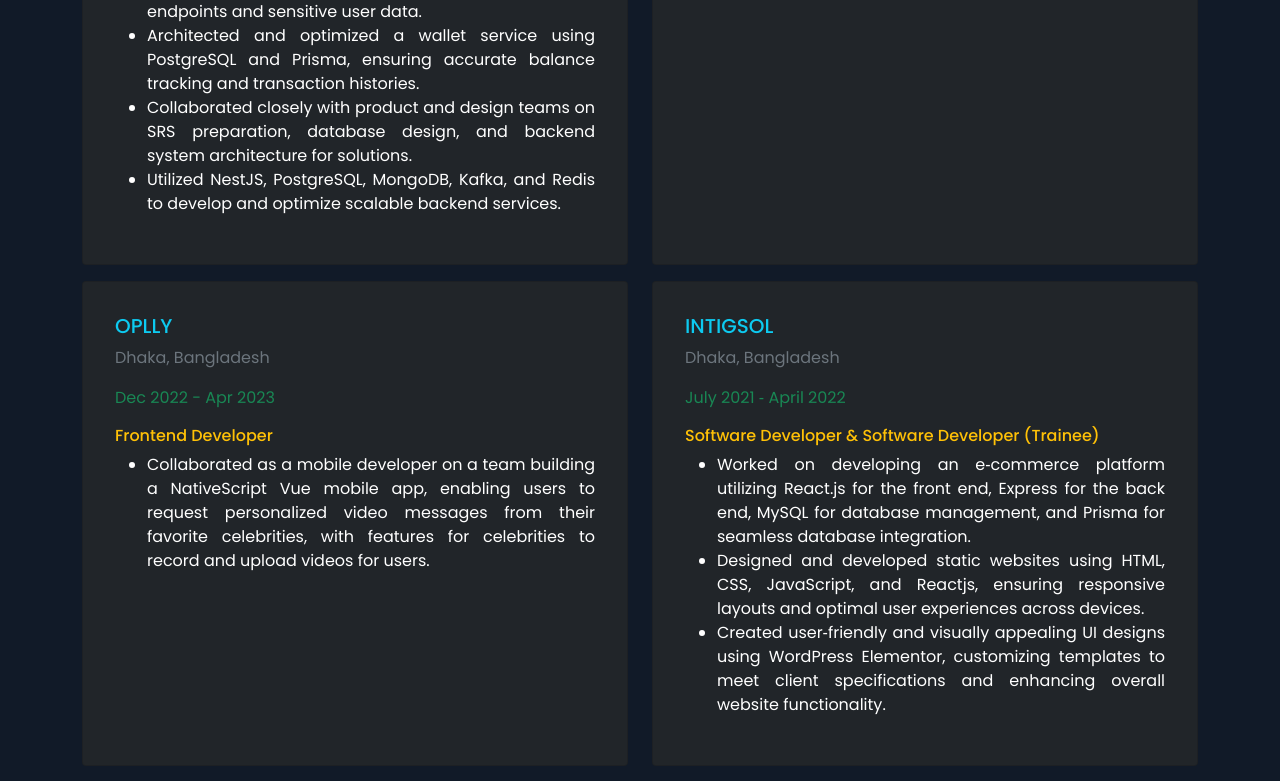
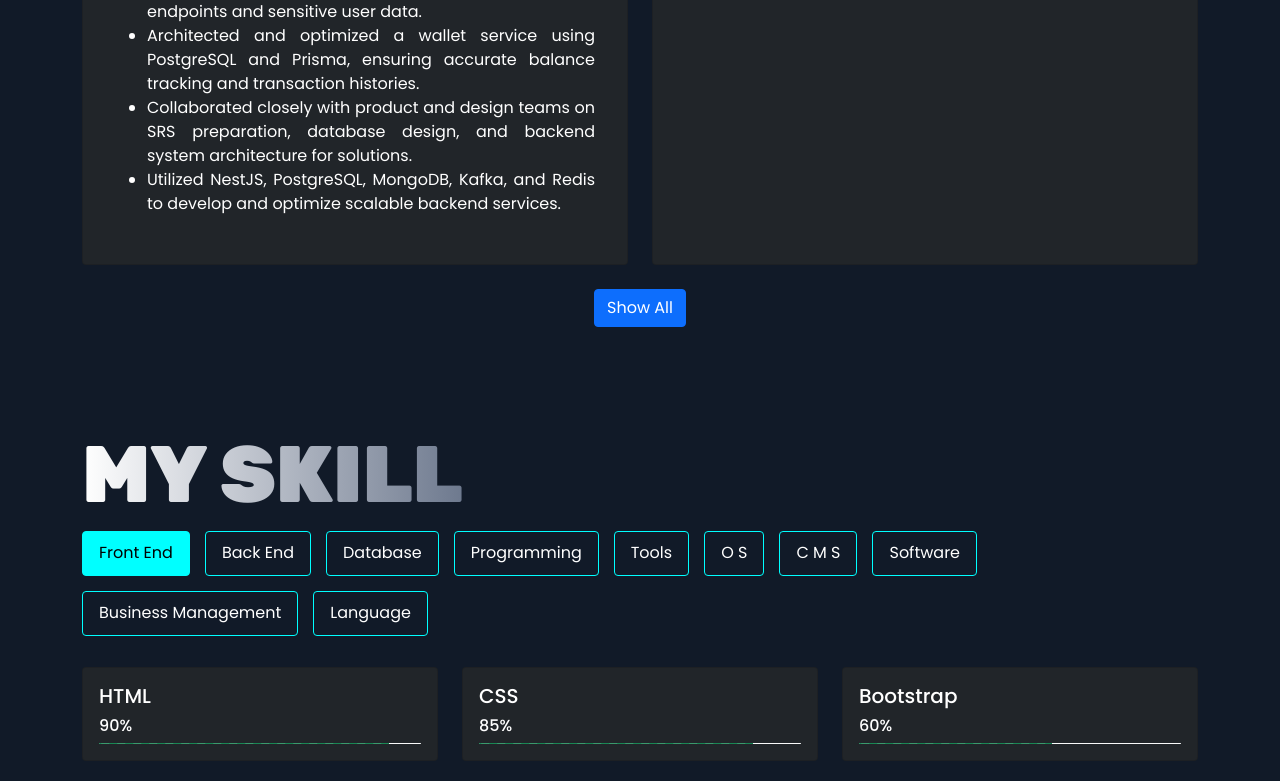
Before and after one commit to OwaliShawon/owali-ullah-shawon, a React (Create React App) app: page / in a window 1280 px wide. Shown: the part 1975-2756 px from the top of the page. Built offline with nearby package versions, Linux system fonts and the light colour scheme; a web font is replaced by a local one.

Commit message:
Update show all or two experience

```diff
--- a/src/components/Experience/Experience.js
+++ b/src/components/Experience/Experience.js
@@ -6,12 +6,15 @@
 
 const Experience = () => {
     const [experienceData, setExperience] = useState([]);
+    const [showAll, setShowAll] = useState(false); // State to toggle between showing two or all experiences
 
     useEffect(() => {
         const experienceData = experience.experience;
         setExperience(experienceData);
         Aos.init({ duration: 2000 });
     }, []);
+
+    const visibleExperiences = showAll ? experienceData : experienceData.slice(0, 2); // Show all or first two experiences
 
     return (
         <section data-Aos="fade-up" className="experienced section" id="experience">
@@ -21,7 +24,7 @@
                 </div>
                 <div className="row">
                     {
-                        experienceData.map((infoData, index) => (
+                        visibleExperiences.map((infoData, index) => (
                             <div key={index} className="col-md-6 mt-3">
                                 <div className="card experience-card p-3 bg-dark">
                                     <div className="card-body">
@@ -46,6 +49,16 @@
                         ))
                     }
                 </div>
+                {experienceData.length > 2 && (
+                    <div className="text-center mt-4">
+                        <button
+                            className="btn btn-primary"
+                            onClick={() => setShowAll(!showAll)}
+                        >
+                            {showAll ? "Show Less" : "Show All"}
+                        </button>
+                    </div>
+                )}
             </div>
         </section>
     );
```
